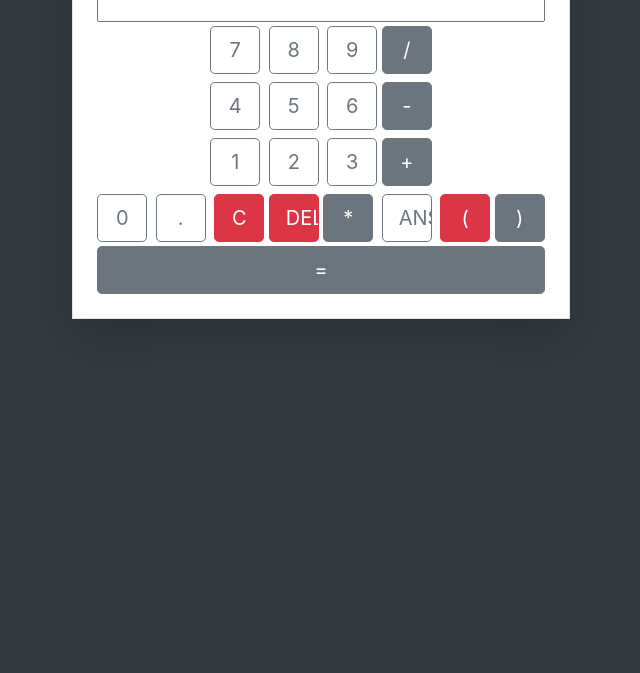
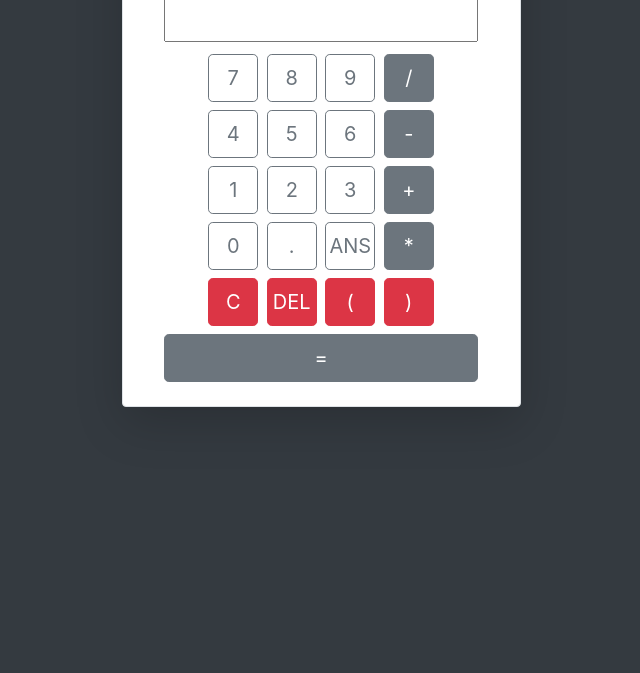
Before and after one commit to f-rxfxel/XP-CalculatorTS, a plain HTML site: page index.html in a window 1280 px wide. Shown: the part 127-800 px from the top of the page, without its empty margins (319-959 px from the left). Drawn offline with nearby package versions, Linux system fonts and the light colour scheme; no server answers.

Commit message:
Revisão da interface e funcionalidades

```diff
--- a/index.html
+++ b/index.html
@@ -1,12 +1,15 @@
 <!DOCTYPE html>
-<html lang="en">
+<html lang="pt-br">
   <head>
-    <meta charset="UTF-8">
-    <meta name="viewport" content="width=device-width, initial-scale=1.0">
+    <meta charset="UTF-8" />
+    <meta name="viewport" content="width=device-width, initial-scale=1.0" />
     <title>Calculadora</title>
     <script src="https://unpkg.com/@babel/standalone/babel.min.js"></script>
-    <link href="https://stackpath.bootstrapcdn.com/bootstrap/4.5.2/css/bootstrap.min.css" rel="stylesheet">
-    <script type="text/babel" src="/src/index.ts" ></script>
+    <link
+      href="https://stackpath.bootstrapcdn.com/bootstrap/4.5.2/css/bootstrap.min.css"
+      rel="stylesheet"
+    />
+    <script type="text/babel" src="/src/index.ts"></script>
     <style>
       input {
         width: 50px;
@@ -14,40 +17,155 @@
     </style>
   </head>
 
-<body class="d-flex justify-content-center align-items-center h-100 d-inline-block bg-dark" style="background-color: black;">
-    <div class="flex-column border text-center align-content-center flex-wrap mt-5 shadow-lg p-4 mb-4 bg-white">
+  <body
+    class="d-flex justify-content-center align-items-center h-100 d-inline-block bg-dark"
+    style="background-color: black"
+  >
+    <div
+      class="flex-column border text-center align-content-center flex-wrap mt-5 shadow-lg p-4 mb-4 bg-white rounded"
+    >
       <h2>Calculadora</h2>
-        <input type="text" name="display" id="display"  style="width: 100%">
+      <input class="mb-2" type="text" name="display" id="display" style="width: 90%; height: 50px; font-size: 22px;" />
       <div class="flex">
-            <input type="button" class="btn btn-outline-secondary btn-lg" value="7" onclick="addCaracter(event)">
-            <input type="button" class="btn btn-outline-secondary m-1 btn-lg" value="8" onclick="addCaracter(event)">
-            <input type="button" class="btn btn-outline-secondary btn-lg" value="9" onclick="addCaracter(event)">
-            <input type="button" class="btn btn-secondary btn-lg" value="/" onclick="addCaracter(event)">
+        <input
+          type="button"
+          class="btn btn-outline-secondary btn-lg"
+          value="7"
+          onclick="addCaracter(event)"
+        />
+        <input
+          type="button"
+          class="btn btn-outline-secondary m-1 btn-lg"
+          value="8"
+          onclick="addCaracter(event)"
+        />
+        <input
+          type="button"
+          class="btn btn-outline-secondary btn-lg"
+          value="9"
+          onclick="addCaracter(event)"
+        />
+        <input
+          type="button"
+          class="btn btn-secondary btn-lg ml-1"
+          value="/"
+          onclick="addCaracter(event)"
+        />
       </div>
       <div class="flex">
-            <input type="button" class="btn btn-outline-secondary btn-lg" value="4" onclick="addCaracter(event)">
-            <input type="button" class="btn btn-outline-secondary m-1 btn-lg" value="5" onclick="addCaracter(event)">
-            <input type="button" class="btn btn-outline-secondary btn-lg" value="6" onclick="addCaracter(event)">
-            <input type="button" class="btn btn-secondary btn-lg" value="-" onclick="addCaracter(event)">
+        <input
+          type="button"
+          class="btn btn-outline-secondary btn-lg"
+          value="4"
+          onclick="addCaracter(event)"
+        />
+        <input
+          type="button"
+          class="btn btn-outline-secondary m-1 btn-lg"
+          value="5"
+          onclick="addCaracter(event)"
+        />
+        <input
+          type="button"
+          class="btn btn-outline-secondary btn-lg"
+          value="6"
+          onclick="addCaracter(event)"
+        />
+        <input
+          type="button"
+          class="btn btn-secondary btn-lg ml-1"
+          value="-"
+          onclick="addCaracter(event)"
+        />
       </div>
       <div class="flex">
-            <input type="button" class="btn btn-outline-secondary btn-lg" value="1" onclick="addCaracter(event)">
-            <input type="button" class="btn btn-outline-secondary m-1 btn-lg" value="2" onclick="addCaracter(event)">
-            <input type="button" class="btn btn-outline-secondary btn-lg" value="3" onclick="addCaracter(event)">
-            <input type="button" class="btn btn-secondary btn-lg" value="+" onclick="addCaracter(event)">
+        <input
+          type="button"
+          class="btn btn-outline-secondary btn-lg"
+          value="1"
+          onclick="addCaracter(event)"
+        />
+        <input
+          type="button"
+          class="btn btn-outline-secondary m-1 btn-lg"
+          value="2"
+          onclick="addCaracter(event)"
+        />
+        <input
+          type="button"
+          class="btn btn-outline-secondary btn-lg"
+          value="3"
+          onclick="addCaracter(event)"
+        />
+        <input
+          type="button"
+          class="btn btn-secondary btn-lg ml-1"
+          value="+"
+          onclick="addCaracter(event)"
+        />
       </div>
       <div class="flex">
-            <input type="button" class="btn btn-outline-secondary btn-lg" value="0" onclick="addCaracter(event)">
-            <input type="button" class="btn btn-outline-secondary m-1 btn-lg" value="." onclick="addCaracter(event)">
-            <input type="button" class="btn btn-danger btn-lg" value="C" onclick="clearDisplay()">
-            <input type="button" class="btn btn-danger btn-lg" value="DEL" onclick="deletaCaracter()">
-            <input type="button" class="btn btn-secondary btn-lg" value="*" onclick="addCaracter(event)">
-            <input type="button" class="btn btn-outline-secondary m-1 btn-lg" value="ANS" onclick="usarANS()">
-            <input type="button" class="btn btn-danger btn-lg" value="(" onclick="addCaracter(event)">
-            <input type="button" class="btn btn-secondary btn-lg" value=")" onclick="addCaracter(event)">
+        <input
+          type="button"
+          class="btn btn-outline-secondary btn-lg"
+          value="0"
+          onclick="addCaracter(event)"
+        />
+        <input
+          type="button"
+          class="btn btn-outline-secondary m-1 btn-lg"
+          value="."
+          onclick="addCaracter(event)"
+        />
+        <input
+          type="button"
+          class="btn btn-outline-secondary btn-lg px-0 text-center"
+          value="ANS"
+          onclick="usarANS()"
+        />
+
+        <input
+          type="button"
+          class="btn btn-secondary btn-lg ml-1"
+          value="*"
+          onclick="addCaracter(event)"
+        />
+
+        <div class="flex">
+          <input
+            type="button"
+            class="btn btn-danger btn-lg"
+            value="C"
+            onclick="clearDisplay()"
+          />
+          <input
+            type="button"
+            class="btn btn-danger btn-lg m-1 px-0 text-center"
+            value="DEL"
+            onclick="deletaCaracter()"
+          />
+          <input
+            type="button"
+            class="btn btn-danger btn-lg"
+            value="("
+            onclick="addCaracter(event)"
+          />
+          <input
+            type="button"
+            class="btn btn-danger btn-lg ml-1"
+            value=")"
+            onclick="addCaracter(event)"
+          />
         </div>
-        <input type="button" class="btn btn-secondary btn-lg" value="=" onclick="igualAux()" style="width: 100%">
+      </div>
+      <input
+        type="button"
+        class="btn btn-secondary btn-lg mt-1"
+        value="="
+        onclick="igualAux()"
+        style="width: 90%"
+      />
       <script src="https://stackpath.bootstrapcdn.com/bootstrap/4.5.2/js/bootstrap.min.js"></script>
-
     </div>
   </body>
+</html>
```
Also changed, not shown: package-lock.json (added), 1 other file. Lines whose indentation alone changed are shown as unchanged.
